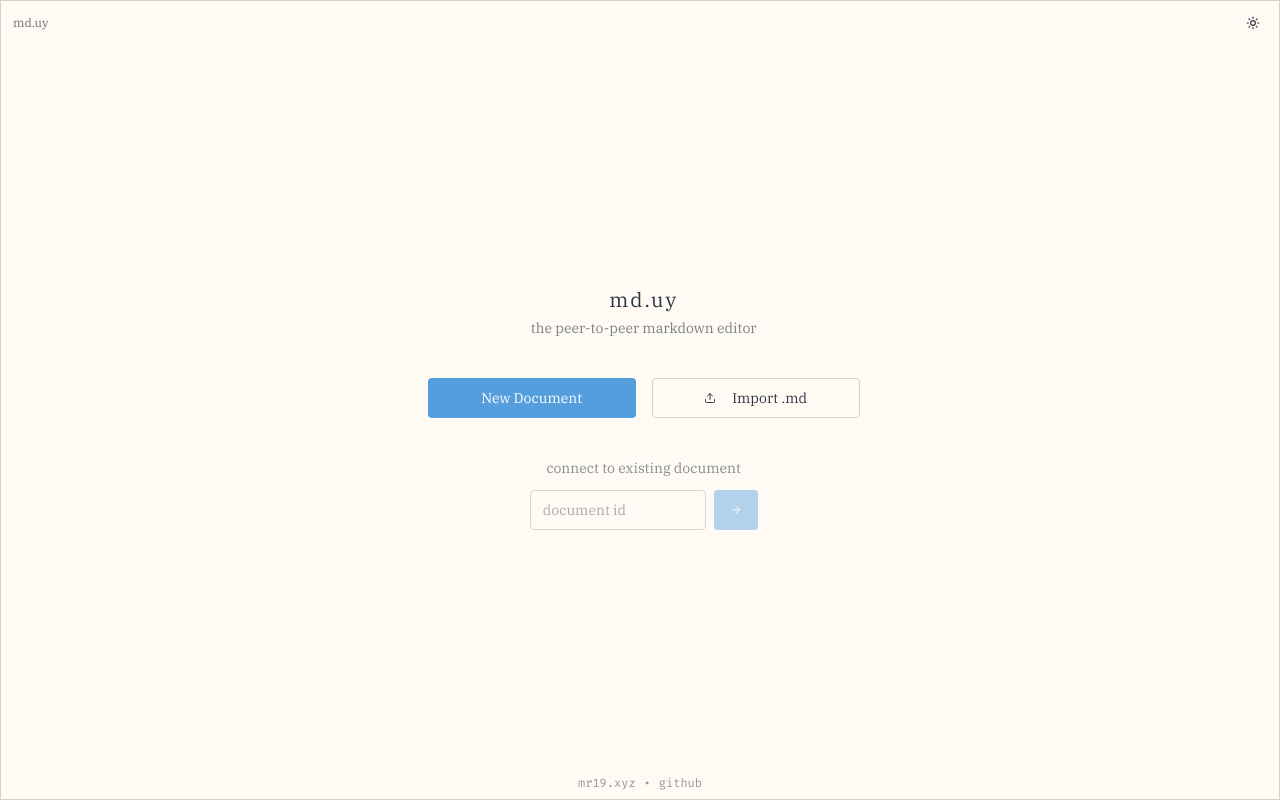
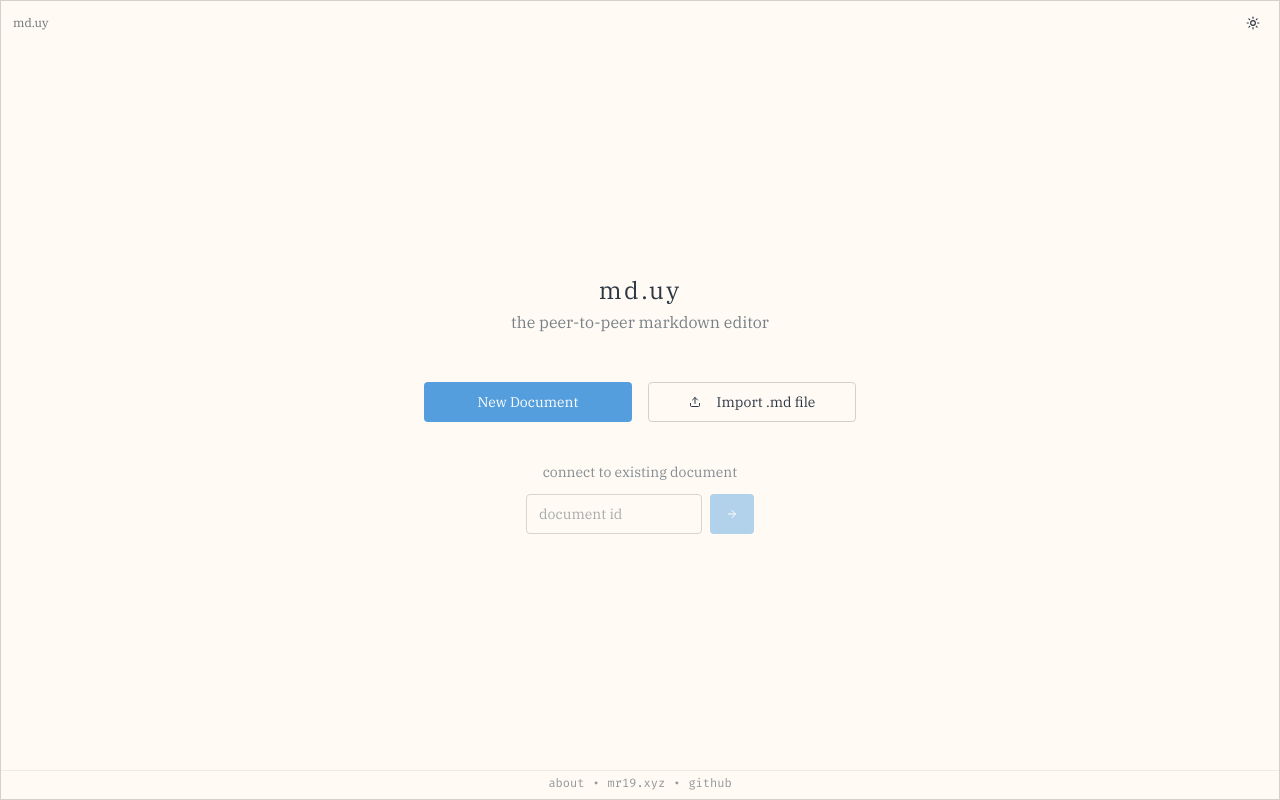
Before and after one commit to mateoroldos/md.uy, a SvelteKit app: page / in a window 1280 px wide. Built offline with nearby package versions, Linux system fonts and the light colour scheme; no server answers.

Commit message:
add about page

```diff
--- a/src/routes/+layout.svelte
+++ b/src/routes/+layout.svelte
@@ -11,7 +11,7 @@
 <ModeWatcher />
 <div class="flex w-full flex-col border">
 	<div
-		class="mx-auto grid w-[90%] flex-1 grid-cols-2 grid-rows-[auto_auto_1fr] flex-col gap-x-6 gap-y-1 overflow-hidden md:w-full md:grid-cols-[auto_min(55%,_800px)_auto] md:grid-rows-[auto_1fr_auto]"
+		class="mx-auto grid w-[90%] flex-1 grid-cols-2 grid-rows-[auto_auto_1fr] flex-col gap-x-6 gap-y-1 overflow-hidden md:w-full md:grid-cols-[1fr_min(55%,_800px)_1fr] md:grid-rows-[auto_1fr_auto]"
 	>
 		<div class="flex items-center justify-start py-2 text-xs md:px-3">
 			<a href="/" class="text-foreground/70">md.uy</a>
@@ -28,8 +28,11 @@
 			<ThemeToggle />
 		</div>
 	</div>
-	<footer class="text-foreground/50 border-t-border/40! pt-1 pb-2 text-center text-xs">
-		<div class="inline-flex gap-2 font-mono">
+	<footer
+		class="text-foreground/50 border-t-border/40! mt-2 flex justify-center gap-2 border-t pt-1 pb-2 font-mono text-xs"
+	>
+		<a href="/about" class="hover:text-foreground duration-100">about</a>
+		<span>•</span>
 		<a href="https://mr19.xyz" target="_blank" class="hover:text-foreground duration-100"
 			>mr19.xyz</a
 		>
@@ -39,6 +42,5 @@
 			target="_blank"
 			class="hover:text-foreground inline-flex items-center gap-1 duration-100">github</a
 		>
-		</div>
 	</footer>
 </div>
--- a/src/routes/+page.svelte
+++ b/src/routes/+page.svelte
@@ -46,8 +46,8 @@
 	class="col-span-2 row-start-3 container mx-auto flex max-w-3xl flex-1 flex-col justify-center md:col-span-1 md:col-start-2 md:row-start-2"
 >
 	<div class="mb-10 text-center">
-		<h1 class="mb-1 text-center text-xl font-light tracking-widest">md.uy</h1>
-		<p class="text-muted-foreground/70 text-sm">the peer-to-peer markdown editor</p>
+		<h1 class="mb-1 text-center text-2xl font-medium tracking-widest">md.uy</h1>
+		<p class="text-muted-foreground/70 pb-2">the peer-to-peer markdown editor</p>
 	</div>
 
 	<div class="flex flex-col items-center gap-10">
@@ -62,7 +62,7 @@
 			/>
 			<Button variant="outline" class="w-52" onclick={() => fileInput.click()}>
 				<Upload class="mr-2 size-3!" />
-				Import .md
+				Import .md file
 			</Button>
 		</div>
 
--- /dev/null
+++ b/src/routes/about/+page.svelte
@@ -0,0 +1,41 @@
+<script lang="ts">
+	import { Button } from '$lib/components/ui/button';
+	import { Github } from '@lucide/svelte';
+</script>
+
+<div
+	class="col-span-2 row-start-3 container mx-auto flex max-w-3xl flex-1 flex-col justify-center md:col-span-1 md:col-start-2 md:row-start-2"
+>
+	<div class="mb-10 text-center">
+		<h1 class="mb-1 text-center text-2xl font-medium tracking-widest">md.uy</h1>
+		<p class="text-muted-foreground/70 pb-2">the peer-to-peer markdown editor</p>
+	</div>
+
+	<div class="flex flex-col items-center gap-8">
+		<div class="max-w-lg text-center leading-relaxed">
+			<p class="mb-4">
+				md.uy is a peer-to-peer markdown editor that lets you collaborate on documents in real-time,
+				without any account or sign-up needed.
+			</p>
+			<p class="mb-4">
+				Your data stays between you and your collaborators - we don't store anything on servers.
+				Each document gets a unique ID, and that's all you need to share and work together. All data
+				is shared peer-to-peer, directly from browser to browser.
+			</p>
+			<p class="mb-4">
+				Files are stored locally on your browser's storage, so you can access your notes even when
+				you are offline.
+			</p>
+			<p>
+				Code is open-source and free to use. Feel free to contribute or report issues on GitHub.
+			</p>
+		</div>
+
+		<a href="https://github.com/mateoroldos/md.uy" target="_blank" rel="noopener noreferrer">
+			<Button variant="outline" class="gap-2">
+				<Github class="size-4" />
+				View on GitHub
+			</Button>
+		</a>
+	</div>
+</div>
```
Lines whose indentation alone changed are shown as unchanged.
